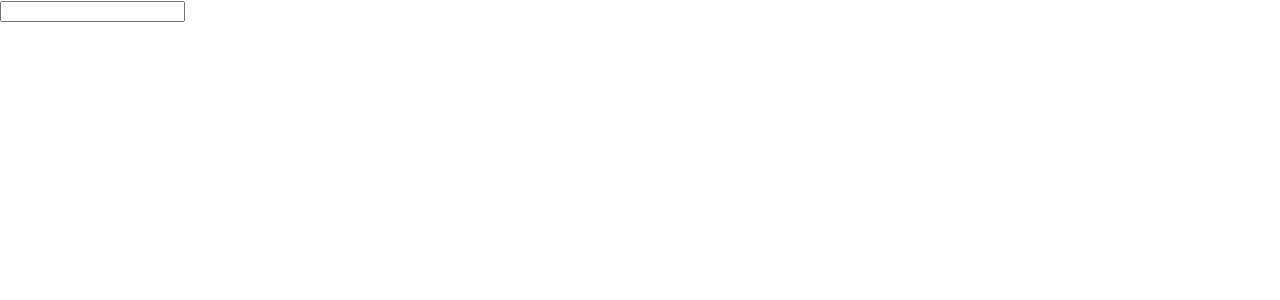
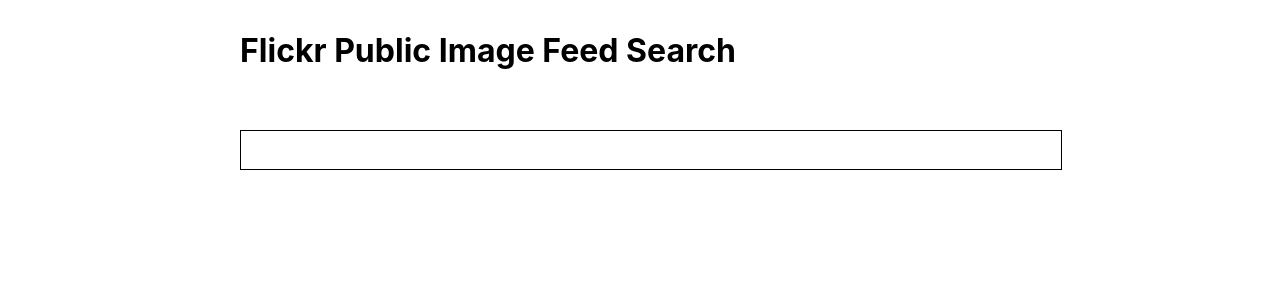
Before and after one commit to ethanyijun/flickr-app, a React (Create React App) app: page / in a window 1280 px wide. Shown: the top 300 px of the page. Built offline with nearby package versions, Linux system fonts and the light colour scheme.

Commit message:
add stylings

```diff
--- a/package.json
+++ b/package.json
@@ -17,6 +17,7 @@
     "lodash.debounce": "^4.0.8",
     "react": "^17.0.2",
     "react-dom": "^17.0.2",
+    "react-icons": "^4.3.1",
     "react-redux": "^7.2.6",
     "react-router": "^6.2.1",
     "react-router-dom": "^6.2.1",
--- a/src/App.css
+++ b/src/App.css
@@ -1,38 +1,46 @@
-.App {
-  text-align: center;
+.container {
+	max-width: 800px;
+	margin: auto;
+	padding: 10px;
 }
 
-.App-logo {
-  height: 40vmin;
-  pointer-events: none;
+.input-wrapper {
+	margin: 60px auto;
 }
 
-@media (prefers-reduced-motion: no-preference) {
-  .App-logo {
-    animation: App-logo-spin infinite 20s linear;
-  }
+.input-wrapper input {
+	border: 1px solid;
+	border-radius: 0;
+	display: block;
+	padding: 10px;
+	width: 100%;
+	font-size: 16px;
 }
 
-.App-header {
-  background-color: #282c34;
-  min-height: 100vh;
-  display: flex;
-  flex-direction: column;
-  align-items: center;
-  justify-content: center;
-  font-size: calc(10px + 2vmin);
-  color: white;
+.title {
+	margin-top: 20px;
 }
 
-.App-link {
-  color: #61dafb;
+.photo-wrapper {
+	display: flex;
+	height: 160px;
 }
 
-@keyframes App-logo-spin {
-  from {
-    transform: rotate(0deg);
-  }
-  to {
-    transform: rotate(360deg);
-  }
+.image-wrapper img {
+	float: left;
+	width: 150px;
+	height: 120px;
+	object-fit: cover;
 }
+
+.photo-details-wrapper {
+	padding-left: 20px;
+}
+
+.photo-details-wrapper h2 {
+	margin-top: 0;
+}
+
+.photo-details {
+	display: flex;
+}
--- a/src/App.tsx
+++ b/src/App.tsx
@@ -6,14 +6,14 @@
 
 function App() {
 	return (
-		<>
+		<div className="container">
 			<Router>
 				<Routes>
 					<Route path="/" element={<PhotoList />} />
 					<Route path="/photos/:id" element={<PhotoItem />} />
 				</Routes>
 			</Router>
-		</>
+		</div>
 	);
 }
 
--- /dev/null
+++ b/src/components/Header/Header.tsx
@@ -0,0 +1,11 @@
+import React from "react";
+
+const Header = () => {
+	return (
+		<div className="title">
+			<h1>Flickr Public Image Feed Search</h1>
+		</div>
+	);
+};
+
+export default Header;
--- a/src/components/PhotoItem/PhotoItem.tsx
+++ b/src/components/PhotoItem/PhotoItem.tsx
@@ -3,8 +3,21 @@
 const PhotoItem: React.FC<PropTypes> = ({ photo }) => {
 	return (
 		<div>
-			<h1>This is PhotoItem component</h1>
-			<div>{photo?.title}</div>
+			{photo && (
+				<div className="photo-wrapper">
+					<div className="image-wrapper">
+						<img src={photo.media.m} alt="" />
+					</div>
+					<div className="photo-details-wrapper">
+						<h2>{photo.title}</h2>
+						<div className="photo-details">
+							<p>{photo.author}</p>
+							<p>{photo.date_taken}</p>
+							<p>{photo.tags}</p>
+						</div>
+					</div>
+				</div>
+			)}
 		</div>
 	);
 };
--- a/src/components/PhotoList/PhotoList.tsx
+++ b/src/components/PhotoList/PhotoList.tsx
@@ -1,5 +1,6 @@
 import React from "react";
 import { useSelector, shallowEqual } from "react-redux";
+import Header from "../Header/Header";
 import PhotoItem from "../PhotoItem/PhotoItem";
 import Search from "../Search/search";
 
@@ -11,6 +12,7 @@
 
 	return (
 		<>
+			<Header />
 			<Search />
 			{photos &&
 				photos.map((photo: IPhoto, index: number) => (
--- a/src/components/Search/search.tsx
+++ b/src/components/Search/search.tsx
@@ -21,14 +21,20 @@
 				});
 			}
 		});
-		console.log("got the data!");
 	};
 	const fechDataWrapperFunc = (e: React.ChangeEvent<HTMLInputElement>) =>
 		fetchData(e.target.value);
-	const debouncedOnChange = debounce(fechDataWrapperFunc, 600);
+	const debouncedOnChange = debounce(fechDataWrapperFunc, 500);
 
 	return (
-		<input type="text" name="search" id="search" onChange={debouncedOnChange} />
+		<div className="input-wrapper">
+			<input
+				type="text"
+				name="search"
+				id="search"
+				onChange={debouncedOnChange}
+			/>
+		</div>
 	);
 };
 type PropTypes = {};
```
Also changed, not shown: 1 other file (tests, documents, lock files or other folders).
